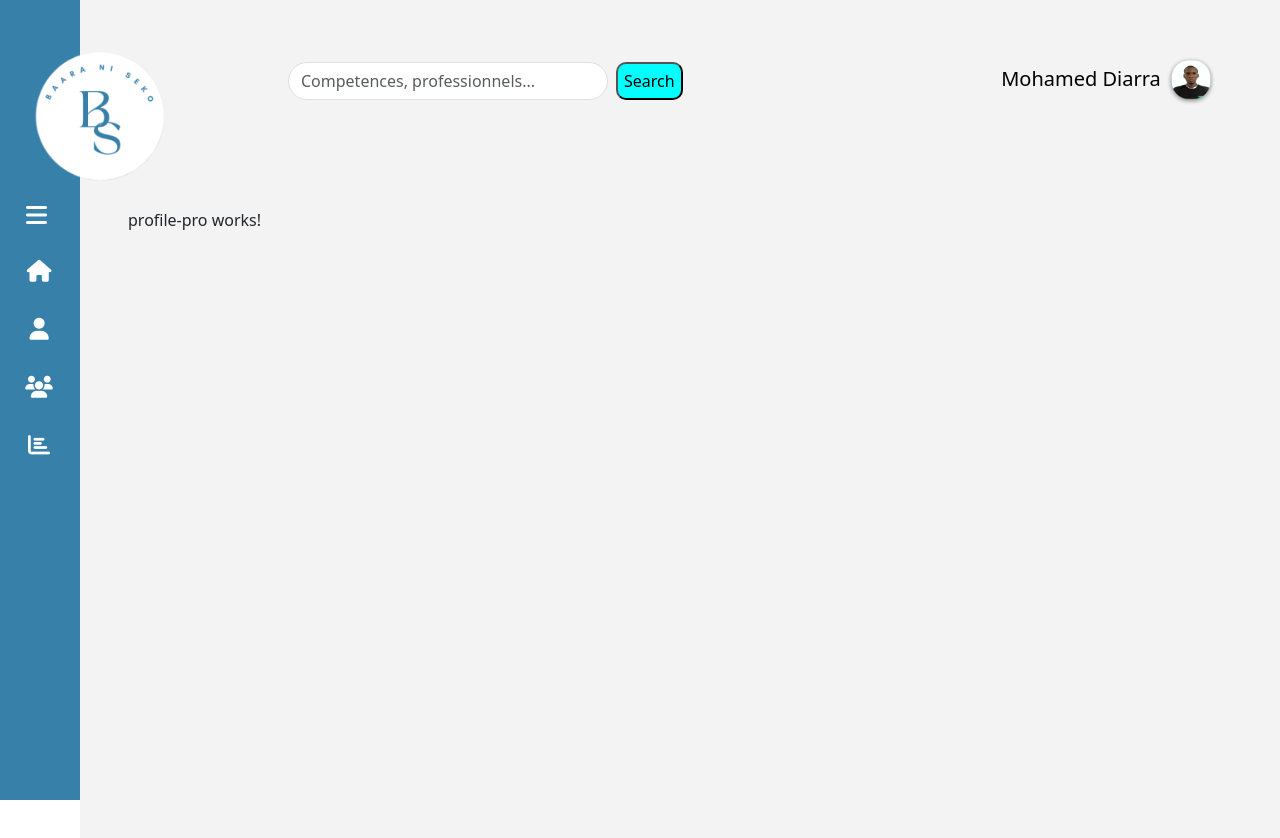
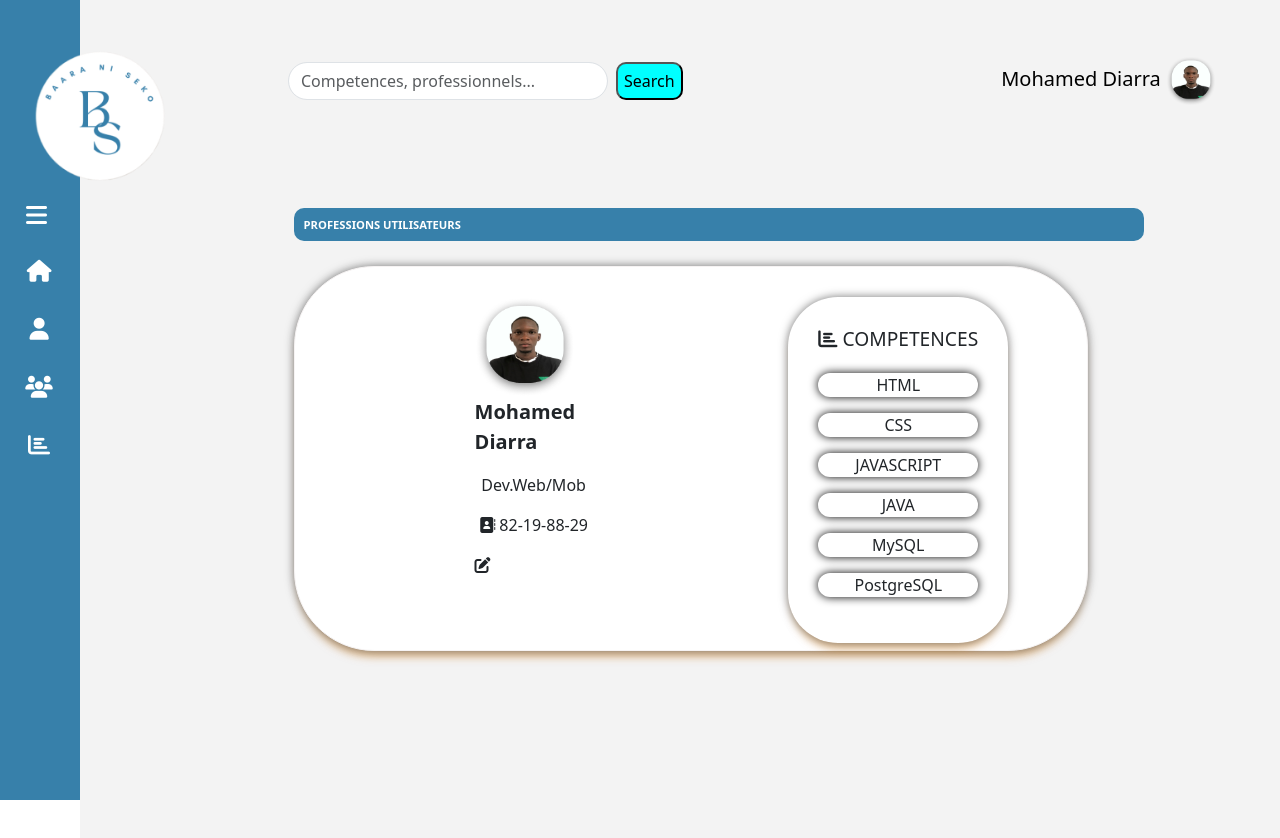
Before and after one commit to Muhammad23m/SuiviCompetencesApp, an Angular app: page /profile-pro in a window 1280 px wide. Shown: the top 838 px of the page. Built offline with nearby package versions, Linux system fonts and the light colour scheme.

Commit message:
new commit MT

```diff
--- a/src/app/profile-pro/profile-pro.component.css
+++ b/src/app/profile-pro/profile-pro.component.css
@@ -0,0 +1,156 @@
+img{
+    width: 100px;
+   justify-content: center;
+}
+.right{
+    position:relative;
+    float: right;
+    margin-right: 10%;
+    box-shadow: 0px 0px 10px #777,
+                  0px 10px 10px -5px rgba(220,120,0,0.5);
+    border-radius: 50px;
+    padding: 30px;
+
+
+
+
+}
+.left{
+    position: absolute;
+    float: left;
+    margin-left: 15%;
+}
+.left .nom{
+    font-size: 20px;
+    text-align: left;
+    font-weight: bold;
+}
+.left p {
+    margin-right: 30%;
+}
+h1{ background-color:#3780AA;
+    border: 35px;
+    color:white;
+    border-radius: 10px;
+    margin-left: 15%;
+    padding: 10px 0 10px 10px;
+    margin-right: 8%;
+    font-size: 70%;
+    font-weight: bold;
+    margin-bottom: 25px;
+
+
+}
+
+
+
+
+.rect-parent1{
+    /* width: 250px;
+    height: 30px;
+    border: 2px solid gray;*/
+    /* background-color: rgb(222, 219, 225); */
+    border-radius: 50px;
+    margin-bottom: 10px;
+    box-shadow: 0px 0px 10px #000;
+
+    width: 100%;
+    height: 100%;
+    /* background: white;  */
+    box-shadow: 0px 0px 10px #000;
+    border-radius: 50px;
+
+}
+
+.rect-parent2{
+    border-radius: 50px;
+    margin-bottom: 10px;
+    box-shadow: 0px 0px 10px #000;
+
+    width: 100%;
+    height: 100%;
+    /* background: white;  */
+    box-shadow: 0px 0px 10px #000;
+    border-radius: 50px;
+}
+.rect-parent3{
+    border-radius: 50px;
+    margin-bottom: 10px;
+    box-shadow: 0px 0px 10px #000;
+
+    width: 100%;
+    height: 100%;
+    /* background: white;  */
+    box-shadow: 0px 0px 10px #000;
+    border-radius: 50px;
+}
+.rect-parent4{
+    border-radius: 50px;
+    margin-bottom: 10px;
+    box-shadow: 0px 0px 10px #000;
+
+    width: 100%;
+    height: 100%;
+    /* background: white;  */
+    box-shadow: 0px 0px 10px #000;
+    border-radius: 50px;
+}
+.rect-parent5{
+    border-radius: 50px;
+    margin-bottom: 10px;
+    box-shadow: 0px 0px 10px #000;
+
+    width: 100%;
+    height: 100%;
+    /* background: white;  */
+    box-shadow: 0px 0px 10px #000;
+    border-radius: 50px;
+}
+.rect-parent6{
+    border-radius: 50px;
+    margin-bottom: 10px;
+    box-shadow: 0px 0px 10px #000;
+
+    width: 100%;
+    height: 100%;
+    /* background: white;  */
+    box-shadow: 0px 0px 10px #000;
+    border-radius: 50px;
+
+}
+
+
+h2{
+    font-size: 120%;
+    text-align: center;
+    padding-bottom: 15px;
+}
+h3{
+    font-size: 120%;
+}
+p{
+    text-align: center;
+}
+
+.MT{
+    /* position: absolute; */
+    box-shadow: 0px 0px 10px #777,
+                  0px 10px 10px -5px rgba(220,120,0,0.5);
+    border-radius: 80px;
+    background-color: rgb(255, 255, 255);
+    border: 1px solid rgb(246, 243, 243);
+    padding-top: 30px;
+    height: 385px;
+    margin-left: 15%;
+    margin-right: 13%;
+    padding-bottom: 30px;
+
+
+
+
+}
+
+.fa-solidfa-pen-to-square{
+    text-align: center;
+
+}
--- a/src/app/profile-pro/profile-pro.component.html
+++ b/src/app/profile-pro/profile-pro.component.html
@@ -1 +1,58 @@
-<p>profile-pro works!</p>
+<h1>PROFESSIONS UTILISATEURS</h1>
+<div class="MT">
+    <div class="left">
+        <img src="assets/images/med.png" width="100px">
+        <p class="nom">Mohamed Diarra</p>
+
+        <p class="profession">Dev.Web/Mob</p>
+
+        <p><i class="fa-solid fa-address-book"></i> 82-19-88-29</p>
+
+        <i class="fa-solid fa-pen-to-square"></i>
+
+    </div>
+
+    <div class="right">
+        <h2><i class="fa-solid fa-chart-bar"></i> COMPETENCES</h2>
+
+
+        <div class="rect-parent1">
+
+            <p>HTML</p>
+
+        </div>
+
+
+        <div class="rect-parent2">
+
+            <p>CSS</p>
+
+        </div>
+
+        <div class="rect-parent3">
+
+            <p>JAVASCRIPT</p>
+
+        </div>
+
+        <div class="rect-parent4">
+
+            <p>JAVA</p>
+
+        </div>
+
+        <div class="rect-parent5">
+
+            <p>MySQL</p>
+
+        </div>
+
+        <div class="rect-parent6">
+
+            <p>PostgreSQL</p>
+
+        </div>
+
+    </div>
+
+</div>
```
